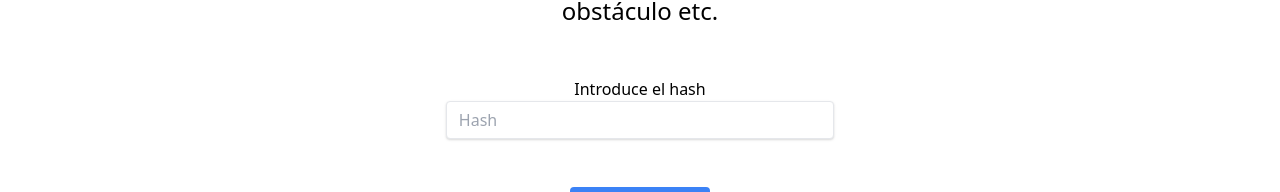
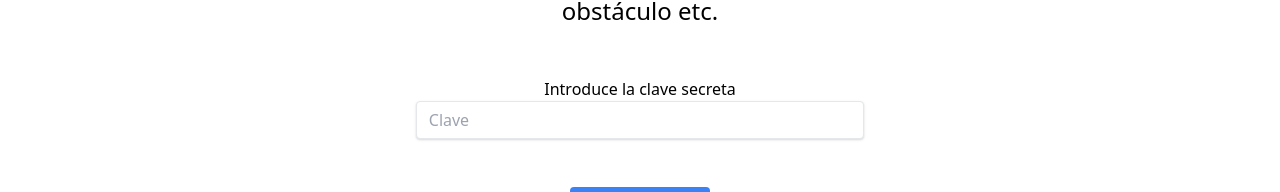
Before and after one commit to dalexhd/42site, a Next.js app: page / in a window 1280 px wide. Shown: the part 313-505 px from the top of the page. Built offline with nearby package versions, Linux system fonts and the light colour scheme.

Commit message:
feat: change 1 step.

```diff
--- a/pages/index.js
+++ b/pages/index.js
@@ -49,8 +49,8 @@
           Resulta que al trabajar en grupo consiguen hacer cosas inimaginables, como crear puentes para cruzar un obstáculo etc.
         </p>
         <div className={styles.grid}>
-          <label htmlFor="hash">Introduce el hash</label>
-          <input className="shadow appearance-none border rounded w-full py-2 px-3 text-gray-700 leading-tight focus:outline-none focus:shadow-outline" type="text" placeholder="Hash" value={hash} onChange={e => setHash(e.target.value)}></input>
+          <label htmlFor="hash">Introduce la clave secreta</label>
+          <input className="shadow appearance-none border rounded w-full py-2 px-3 text-gray-700 leading-tight focus:outline-none focus:shadow-outline" type="text" placeholder="Clave" value={hash} onChange={e => setHash(e.target.value)}></input>
         </div>
         <div className={styles.grid}>
           <button className="bg-blue-500 hover:bg-blue-700 text-white font-bold py-2 px-4 rounded" onClick={checkHash}>
```
